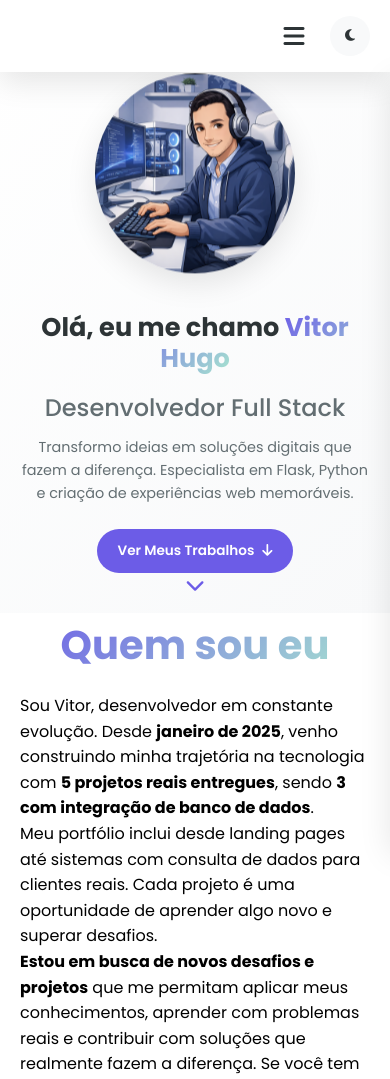
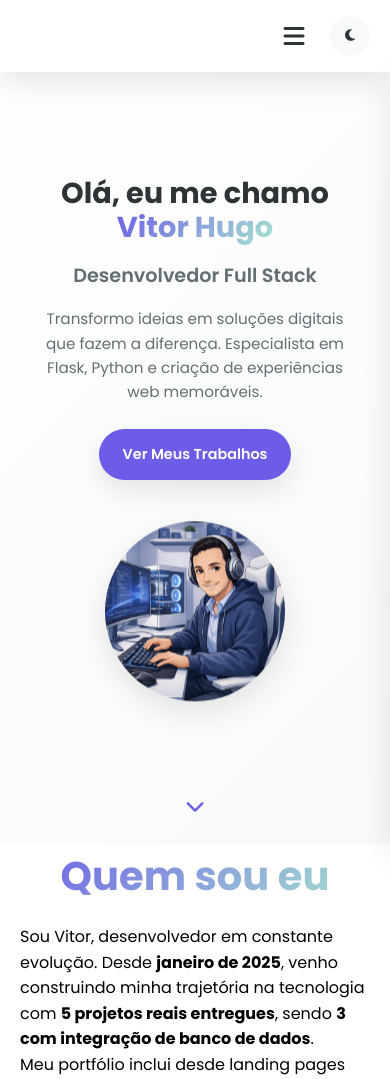
Before and after one commit to vitorhugoarcanjo/arcode, a Flask app: page /inicio/ in a window 390 px wide. Shown: the top 1079 px of the page. Run offline with Flask 3, Linux system fonts and the light colour scheme.

Commit message:
Ajustando bloco 1

```diff
--- a/static/pasta_tela_principal/bloco_1.css
+++ b/static/pasta_tela_principal/bloco_1.css
@@ -1,34 +1,33 @@
-/* ==================== BLOCO_1.CSS ==================== */
-/* Este arquivo contém: Seção Hero (imagem e texto) */
-/* Deve ser o TERCEIRO arquivo CSS importado (depois do menu) */
-
-/* ==================== 1. SEÇÃO HERO ==================== */
+/* ==================== BLOCO_1.CSS - MOBILE FIRST ==================== */
 .bloco-hero {
     min-height: 100vh;
     display: flex;
     align-items: center;
     position: relative;
-    padding: 80px 0 60px;
+    padding: 120px 0 80px; /* Espaço pro menu fixo */
     background: linear-gradient(135deg, var(--bg-primary) 0%, var(--bg-secondary) 100%);
     overflow-x: hidden;
 }
 
-/* Grid que organiza texto e imagem lado a lado */
+/* Grid que organiza texto e imagem */
 .hero-grid {
     display: grid;
-    grid-template-columns: 1fr 1fr;
-    gap: 4rem;
+    grid-template-columns: 1fr;
+    gap: 3rem;
     align-items: center;
-    justify-items: center;
+    text-align: center;
+    max-width: 800px;
+    margin: 0 auto;
 }
 
-/* ==================== 2. TEXTO DO HERO ==================== */
+/* ==================== TEXTO DO HERO ==================== */
 .hero-texto {
     width: 100%;
+    padding: 0 10px;
 }
 
 .hero-texto h1 {
-    font-size: 3rem;
+    font-size: clamp(1.8rem, 6vw, 3.2rem);
     margin-bottom: 1rem;
     line-height: 1.2;
     color: var(--text-primary);
@@ -44,18 +43,21 @@
 .hero-texto p {
     color: var(--text-secondary);
     margin-bottom: 1.5rem;
-    font-size: 1rem;
+    font-size: clamp(0.95rem, 3vw, 1.1rem);
     line-height: 1.6;
+    max-width: 600px;
+    margin-left: auto;
+    margin-right: auto;
 }
 
-/* Estilo específico para o parágrafo de "Desenvolvedor Full Stack" */
-.hero-texto p:first-of-type {
-    font-size: 1.5rem;
-    margin-bottom: 0.5rem;
-    font-weight: 500;
+/* "Desenvolvedor Full Stack" - destaque */
+.hero-texto p[style*="1.5rem"] {
+    font-size: clamp(1.2rem, 4vw, 1.6rem) !important;
+    font-weight: 600;
+    margin-bottom: 1rem !important;
 }
 
-/* ==================== 3. IMAGEM DO HERO ==================== */
+/* ==================== IMAGEM DO HERO ==================== */
 .hero-imagem {
     display: flex;
     justify-content: center;
@@ -63,26 +65,26 @@
 }
 
 .hero-imagem img {
-    width: 100%;
-    max-width: 400px;
+    width: clamp(180px, 40vw, 380px);
     height: auto;
     border-radius: 50%;
     object-fit: cover;
     animation: float 3s ease-in-out infinite;
     box-shadow: var(--shadow);
     transition: transform 0.3s ease;
+    max-width: 100%;
 }
 
 .hero-imagem img:hover {
     transform: scale(1.02);
 }
 
-/* ==================== 4. BOTÃO ==================== */
+/* ==================== BOTÃO ==================== */
 .btn-primary {
     display: inline-flex;
     align-items: center;
-    gap: 0.5rem;
-    padding: 1rem 2rem;
+    gap: 0.75rem;
+    padding: clamp(0.9rem, 2.5vw, 1.2rem) clamp(1.5rem, 4vw, 2.5rem);
     background: var(--accent-primary);
     color: white;
     text-decoration: none;
@@ -91,12 +93,13 @@
     transition: all 0.3s ease;
     border: none;
     cursor: pointer;
-    font-size: 1rem;
+    font-size: clamp(0.9rem, 2.5vw, 1.1rem);
+    box-shadow: var(--shadow);
 }
 
 .btn-primary:hover {
     background: var(--accent-hover);
-    transform: translateY(-2px);
+    transform: translateY(-3px);
     box-shadow: var(--shadow-hover);
 }
 
@@ -108,7 +111,7 @@
     transform: translateY(3px);
 }
 
-/* ==================== 5. INDICADOR DE SCROLL ==================== */
+/* ==================== INDICADOR DE SCROLL ==================== */
 .scroll-indicator {
     position: absolute;
     bottom: 30px;
@@ -116,7 +119,7 @@
     transform: translateX(-50%);
     animation: bounce 2s infinite;
     color: var(--accent-primary);
-    font-size: 1.5rem;
+    font-size: clamp(1.2rem, 4vw, 1.6rem);
     cursor: pointer;
     transition: all 0.3s ease;
 }
@@ -126,111 +129,58 @@
     transform: translateX(-50%) translateY(5px);
 }
 
-/* ==================== 6. ANIMAÇÕES ==================== */
+/* ==================== ANIMAÇÕES ==================== */
 @keyframes float {
-    0%, 100% {
-        transform: translateY(0px);
+    0%, 100% { transform: translateY(0px); }
+    50% { transform: translateY(-20px); }
+}
+
+@keyframes bounce {
+    0%, 100% { transform: translateX(-50%) translateY(0); }
+    50% { transform: translateX(-50%) translateY(10px); }
+}
+
+/* ==================== DESKTOP - LADO A LADO ==================== */
+@media (min-width: 900px) {
+    .hero-grid {
+        grid-template-columns: 1fr 1fr;
+        gap: 5rem;
+        text-align: left;
+        max-width: 1200px;
     }
-    50% {
-        transform: translateY(-20px);
+
+    .hero-texto {
+        text-align: left;
+        padding: 0;
+    }
+
+    .hero-texto p {
+        margin-left: 0;
+        margin-right: 0;
+    }
+
+    .scroll-indicator {
+        display: block;
     }
 }
 
-@keyframes bounce {
-    0%, 100% {
-        transform: translateX(-50%) translateY(0);
+/* ==================== TABLET ==================== */
+@media (min-width: 768px) and (max-width: 899px) {
+    .bloco-hero {
+        padding: 140px 0 80px;
     }
-    50% {
-        transform: translateX(-50%) translateY(10px);
+
+    .hero-grid {
+        grid-template-columns: 1fr;
+        gap: 4rem;
     }
 }
 
-/* ==================== 7. RESPONSIVIDADE ==================== */
-@media (max-width: 992px) {
-    .hero-texto h1 {
-        font-size: 2.5rem;
-    }
-
-    .hero-grid {
-        gap: 3rem;
-    }
-
-    .hero-imagem img {
-        max-width: 350px;
+/* ==================== REDUCED MOTION ==================== */
+@media (prefers-reduced-motion: reduce) {
+    * {
+        animation-duration: 0.01ms !important;
+        animation-iteration-count: 1 !important;
+        transition-duration: 0.01ms !important;
     }
 }
-
-@media (max-width: 768px) {
-    .bloco-hero {
-        min-height: auto;
-        padding: 100px 0 50px;
-    }
-
-    /* Muda para coluna no mobile */
-    .hero-grid {
-        grid-template-columns: 1fr;
-        gap: 2rem;
-        text-align: center;
-    }
-
-    .hero-texto {
-        order: 2;
-    }
-
-    .hero-imagem {
-        order: 1;
-    }
-
-    .hero-texto h1 {
-        font-size: 2rem;
-    }
-
-    .hero-texto p:first-of-type {
-        font-size: 1.2rem;
-    }
-
-    .hero-texto p {
-        font-size: 0.95rem;
-    }
-
-    .hero-imagem img {
-        max-width: 250px;
-    }
-
-    .btn-primary {
-        padding: 0.8rem 1.5rem;
-        font-size: 0.9rem;
-    }
-
-    .scroll-indicator {
-        bottom: 20px;
-        font-size: 1.2rem;
-    }
-}
-
-@media (max-width: 480px) {
-    .bloco-hero {
-        padding: 80px 0 40px;
-    }
-
-    .hero-texto h1 {
-        font-size: 1.6rem;
-    }
-
-    .hero-texto p:first-of-type {
-        font-size: 1.1rem;
-    }
-
-    .hero-texto p {
-        font-size: 0.9rem;
-    }
-
-    .hero-imagem img {
-        max-width: 200px;
-    }
-
-    .btn-primary {
-        padding: 0.7rem 1.3rem;
-        font-size: 0.85rem;
-    }
-}
--- a/templates/pasta_tela_principal/projetos.html
+++ b/templates/pasta_tela_principal/projetos.html
@@ -104,6 +104,9 @@
 
                         <div class="projeto-rodape">
                             <p class="status"><i class="fas fa-leaf"></i> Sistema especializado</p>
+                            <a href="https://safapf.com.br/" target="_blank" rel="noopener noreferrer" class="btn-projeto">
+                                <i class="fas fa-external-link-alt"></i> Acessar projeto
+                            </a>
                         </div>
                     </div>
                 </article>
--- a/templates/pasta_tela_principal/tela_principal.html
+++ b/templates/pasta_tela_principal/tela_principal.html
@@ -59,7 +59,7 @@
                     <h1>Olá, eu me chamo <span>Vitor Hugo</span></h1>
                     <p style="font-size: 1.5rem; margin-bottom: 0.5rem;">Desenvolvedor Full Stack</p>
                     <p>Transformo ideias em soluções digitais que fazem a diferença. Especialista em Flask, Python e criação de experiências web memoráveis.</p>
-                    <a href="#projetos" class="btn-primary">Ver Meus Trabalhos <i class="fas fa-arrow-down"></i></a>
+                    <a href="{{ url_for('inicio.ini_tela_projetos') }}" class="btn-primary">Ver Meus Trabalhos</a>
                 </div>
                 <div class="hero-imagem">
                     <img src="{{ url_for('static', filename='images/bloco_1/imagem_3.png') }}" alt="Desenvolvedor">
```
